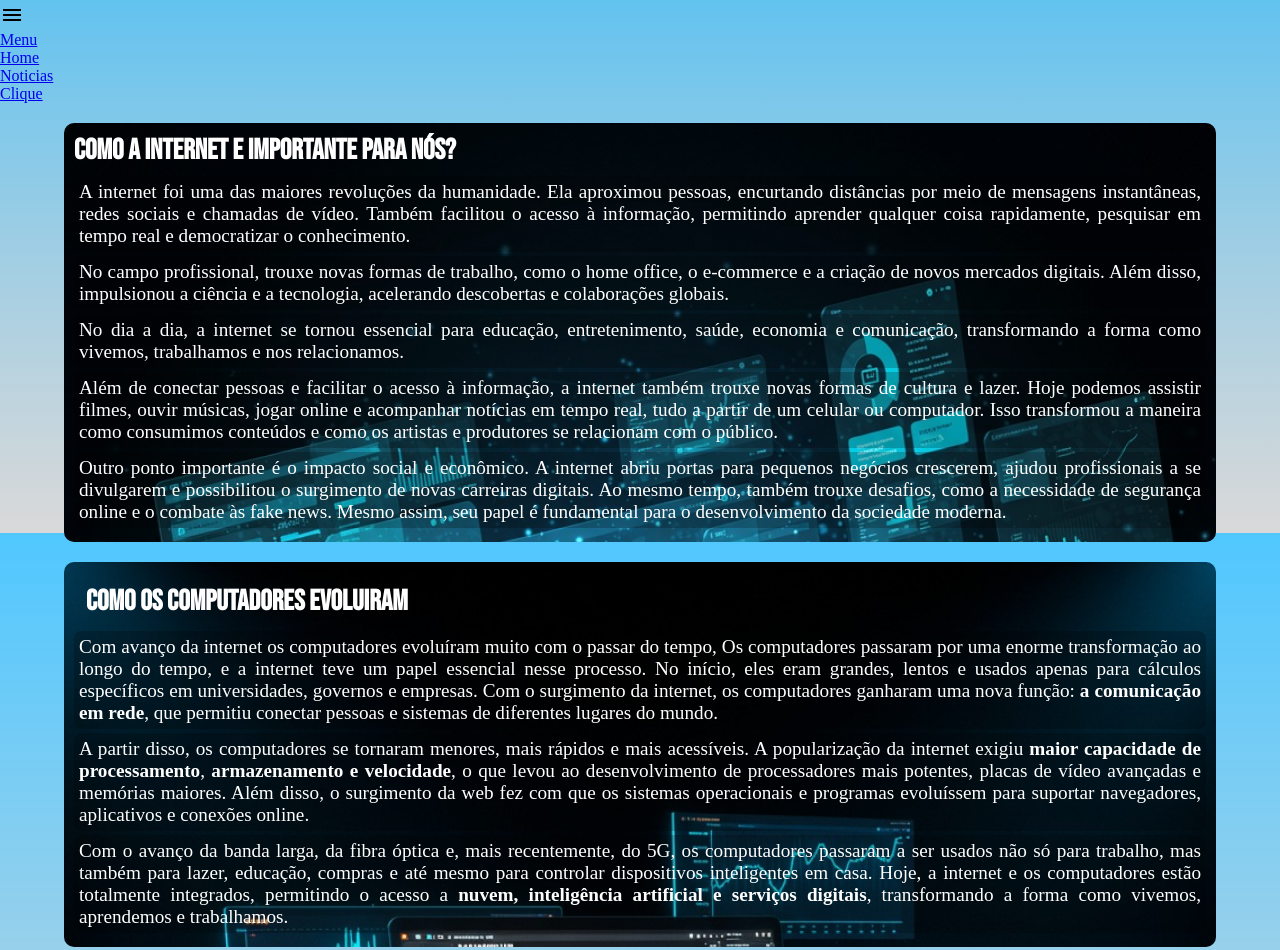
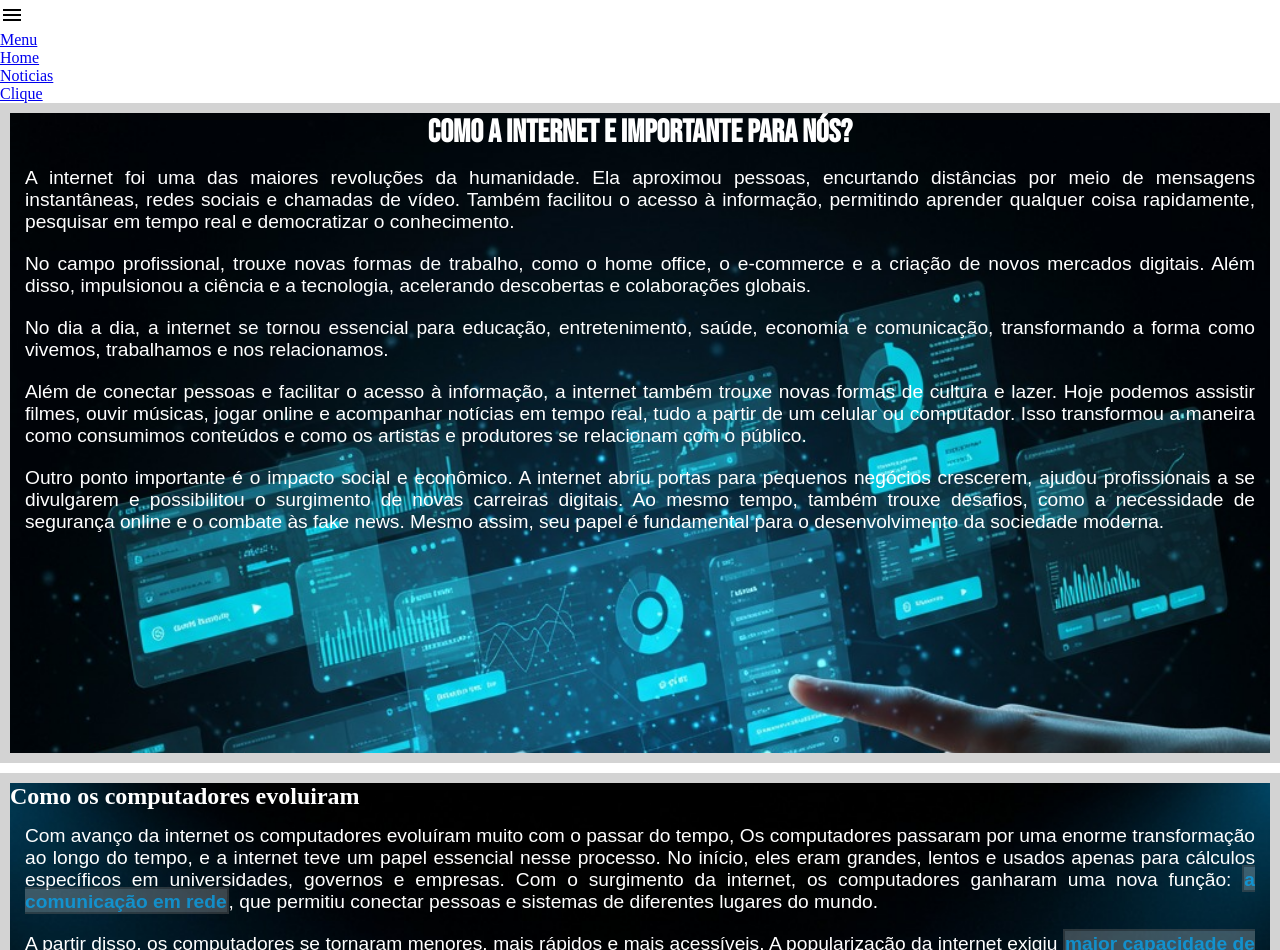
Before and after one commit to moisesrodrigues71/projeto-internet, a plain HTML site: page index.html in a window 1280 px wide. Shown: the part 267-1217 px from the top of the page. Drawn offline with nearby package versions, Linux system fonts and the light colour scheme; a web font is replaced by a local one.

Commit message:
tudo novo

```diff
--- a/estilos/media-query.css
+++ b/estilos/media-query.css
@@ -1,29 +1,8 @@
 @charset "UTF-8";
 
 @media screen and (min-width: 768px) and (max-width: 992px) {
-    body, html {
-        background-image: linear-gradient(to top, var(--cor5), var(--cor2));
-    }
-    section {
-        width: 90vw;
-        padding: 5px;
-        margin: auto;
-        margin-bottom: 10px;
-        text-align: justify;
 
-    }
-
-    div > p {
-        height: 100%;
-        width: 90vw;
-        text-align: justify;
-        margin: 8px;
-        border: 2px solid rgba(0, 0, 0, 0.014);
-    }
-}
 
 @media screen and (min-width: 992px) {
-    body, html {
-        background-image: linear-gradient(to top, var(--cor2), var(--cor5));
-    }
+
 }
--- a/estilos/style.css
+++ b/estilos/style.css
@@ -60,63 +60,75 @@ header > h1 {
 
 }
 
-section {
+main.normal {
+    width: 100%;
+    display: flex;
+    margin: auto;
+    margin-bottom: 10px;
+    justify-content: space-around;
+    flex-wrap: wrap;
+    background-color: lightgray;
+}
 
-    width: 100vw;
-    margin: auto;
-    margin-top: 20px;
-    border-radius: 10px;
+article > p {
+    font-family: Arial, Helvetica, sans-serif;
+    font-size: 1.2em;
+    text-align: justify;
+    margin: 10px;
+    margin-bottom: 8px;
+    padding: 5px;
+
+}
+
+article > h1 {
+    font-family: var(--fonte1);
+    font-size: 2em;
+    text-align: center;
+
+}
+
+article > p > strong{
+    background-color: rgba(255, 255, 255, 0.233);
+    color: var(--cor5);
+    border: 2px solid rgba(0, 0, 0, 0.288);
+    padding-top: 2px;
+    margin-bottom: 4px;
+
+
+}
+
+main#conteudo {
+    color: white;
     padding: 10px;
 }
 
-section > h1 {
-    font-family: var(--fonte1);
-    font-size: 1.8em;
-    margin-bottom: 8px;
-    color: black
-    padding: 8px;
-    border-radius: 2px;
+article.parallax {
+
+    height: 80vh;
+    background-attachment: fixed;
+    background-repeat: no-repeat;
+    background-size: cover;
 }
 
-div > p {
-    font-size: 1.2em;
-    padding-bottom: 2em;
-    text-align: justify;
-    padding: 10px;
-    color: white;
-    margin-bottom: 4px;
-    border-radius: 8px;
-}
-
-div > h2 {
-    font-family: var(--fonte1);
-    font-size: 1.8em;
-    margin: 10px;
-    padding: 2px;
-}
-
-section.imagem {
-    width: 90vw;
-    background-color: rgba(0, 0, 0, 0.247);
-    color: white;
-
-    background-size: cover;
-    background-attachment: fixed;
-}
-
-section.imagem > div > P {
-    display: inline-block;
-    padding: 5px;
-    background-color: rgba(0, 0, 0, 0.219);
-
-}
-
-section#img1 {
-    background-image: url(../fotos/imagem-1.jpg);
+article#img1 {
+    background-image: url('../fotos/imagem-1.jpg');
     background-position: top center;
 }
 
-section#img3 {
-    background-image: url(../fotos/imagem-2.jpg);
+article#img2 {
+    background-image: url('../fotos/imagem-2.jpg');
     background-position: top center;
 }
+
+article#img3 {
+    background-image: url('../fotos/imagem-3.jpg');
+    background-position: top center;
+}
+
+@media (max-width: 768px) {
+    article.parallax {
+        background-attachment: fixed;
+        height: 100vh;
+        width: 100vw;
+    }
+}
--- a/index.html
+++ b/index.html
@@ -23,34 +23,35 @@
                     <li><a href="#">Clique</a></li>
                 </ul>
             </menu>
-    <section class="imagem" id="img1">
+            <main class="normal" id="conteudo">
+                <article class="parallax" id="img1">
                     <h1>Como a internet e importante para nós?</h1>
-        <div>
                     <p>A internet foi uma das maiores revoluções da humanidade. Ela aproximou pessoas, encurtando distâncias por meio de mensagens instantâneas, redes sociais e chamadas de vídeo. Também facilitou o acesso à informação, permitindo aprender qualquer coisa rapidamente, pesquisar em tempo real e democratizar o conhecimento.</p>
                     <p>No campo profissional, trouxe novas formas de trabalho, como o home office, o e-commerce e a criação de novos mercados digitais. Além disso, impulsionou a ciência e a tecnologia, acelerando descobertas e colaborações globais.</p>
                     <p>No dia a dia, a internet se tornou essencial para educação, entretenimento, saúde, economia e comunicação, transformando a forma como vivemos, trabalhamos e nos relacionamos.</p>
                     <p>Além de conectar pessoas e facilitar o acesso à informação, a internet também trouxe novas formas de cultura e lazer. Hoje podemos assistir filmes, ouvir músicas, jogar online e acompanhar notícias em tempo real, tudo a partir de um celular ou computador. Isso transformou a maneira como consumimos conteúdos e como os artistas e produtores se relacionam com o público.</p>
                     <p>Outro ponto importante é o impacto social e econômico. A internet abriu portas para pequenos negócios crescerem, ajudou profissionais a se divulgarem e possibilitou o surgimento de novas carreiras digitais. Ao mesmo tempo, também trouxe desafios, como a necessidade de segurança online e o combate às fake news. Mesmo assim, seu papel é fundamental para o desenvolvimento da sociedade moderna.</p>
-        </div>
-        <p></p>
-    </section>
-    <section class="imagem" id="img3">
-        <div>
+                </article>
+            </main>
+            <main class="normal" id="conteudo">
+                <article class="parallax" id="img2">
                     <h2>Como os computadores evoluiram</h2>
                     <p>Com avanço da internet os computadores evoluíram muito com o passar do tempo, Os computadores passaram por uma enorme transformação ao longo do tempo, e a internet teve um papel essencial nesse processo. No início, eles eram grandes, lentos e usados apenas para cálculos específicos em universidades, governos e empresas. Com o surgimento da internet, os computadores ganharam uma nova função: <strong>a comunicação em rede</strong>, que permitiu conectar pessoas e sistemas de diferentes lugares do mundo.</p>
                     <p>A partir disso, os computadores se tornaram menores, mais rápidos e mais acessíveis. A popularização da internet exigiu <strong>maior capacidade de processamento</strong>, <strong>armazenamento e velocidade</strong>, o que levou ao desenvolvimento de processadores mais potentes, placas de vídeo avançadas e memórias maiores. Além disso, o surgimento da web fez com que os sistemas operacionais e programas evoluíssem para suportar navegadores, aplicativos e conexões online.</p>
                     <p>Com o avanço da banda larga, da fibra óptica e, mais recentemente, do 5G, os computadores passaram a ser usados não só para trabalho, mas também para lazer, educação, compras e até mesmo para controlar dispositivos inteligentes em casa. Hoje, a internet e os computadores estão totalmente integrados, permitindo o acesso a <strong>nuvem, inteligência artificial e serviços digitais</strong>, transformando a forma como vivemos, aprendemos e trabalhamos.</p>
-        </div>
-    </section>
-    <section class="imagem" id="img2">
-        <div>
+                </article>
+
+            </main>
+            <main class="normal" id="conteudo">
+                <article class="parallax" id="img3">
                     <h1>Como surgiu a internet</h1>
                     <p>A internet surgiu a partir de um projeto militar nos Estados Unidos durante a Guerra Fria. Na década de 1960, o Departamento de Defesa americano criou a <strong>ARPANET</strong> (Advanced Research Projects Agency Network), com o objetivo de garantir a comunicação entre computadores mesmo em caso de ataques. Essa rede foi o primeiro passo para o que mais tarde se tornaria a internet.</p>
                     <p>Nos anos 1970, cientistas desenvolveram protocolos de comunicação, como o <strong>TCP/IP</strong>, que permitiram que diferentes redes se conectassem e trocassem informações de forma padronizada. Foi essa base que possibilitou a expansão da internet para além do uso militar, chegando também a universidades e centros de pesquisa.</p>
                     <p>Na década de 1990, com a criação da <strong>World Wide Web (WWW)</strong> por Tim Berners-Lee, a internet ganhou uma interface mais amigável, com páginas, links e navegadores. Isso marcou o início da popularização da rede, permitindo que milhões de pessoas no mundo todo pudessem acessar informações e se comunicar de forma mais simples.</p>
                     <p>Desde então, a internet cresceu de forma impressionante, tornando-se essencial para a <strong>comunicação, o trabalho, a educação e o lazer</strong>, transformando profundamente a sociedade e a vida cotidiana.</p>
-        </div>
-    </section>
+                </article>
+            </main>
+
     <script>
         function clickMenu() {
             if(itens.style.display== 'block') {
```
Lines whose indentation alone changed are shown as unchanged.
